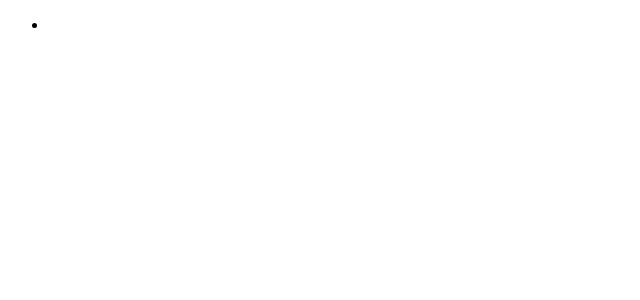
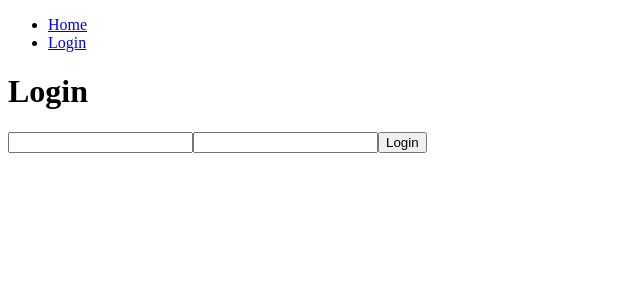
Before and after one commit to AkshayTeja/Basic-MERN-CRUD-App, a React (Create React App) app in the folder frontend/: page /login in a window 1280 px wide. Shown: the top 300 px of the page, without its empty margins (0-640 px from the left). Built offline with nearby package versions, Linux system fonts and the light colour scheme.

Commit message:
Login functionality added

```diff
--- a/frontend/src/components/App.js
+++ b/frontend/src/components/App.js
@@ -12,11 +12,17 @@ function App() {
   return (
   <div className="App">
     <BrowserRouter>
+
+      {/*Navigation*/}
       <ul>
         <li>
-
+          <Link to="/">Home</Link>
+        </li>
+        <li>
+          <Link to="/login">Login</Link>
         </li>
       </ul>
+
       <Routes>
         <Route index element={<NotesPage/>}/>
         <Route path="/login" element={<LoginPage/>}/>
--- /dev/null
+++ b/frontend/src/components/LoginForm.js
@@ -0,0 +1,15 @@
+import React from 'react'
+import authStore from '../stores/authStore'
+
+export default function LoginForm() {
+    const store=authStore();
+
+    return (
+        <form onSubmit={store.login}>
+            <input onChange={store.updateLoginForm} value={store.loginForm.email} type="email" name="email"/>
+            <input onChange={store.updateLoginForm} value={store.loginForm.password} type="password" name="password"/>
+            <button type="submit">Login</button>
+
+        </form>
+    );
+}
--- a/frontend/src/pages/LoginPage.js
+++ b/frontend/src/pages/LoginPage.js
@@ -1,8 +1,12 @@
 //Install react router library via npm install --save react-router-dom@6
+
+import LoginForm from "../components/LoginForm";
 
 export default function LoginPage() {
   return (
     <div>
+        <h1>Login</h1>
+        <LoginForm/>
 
     </div>
   )
--- /dev/null
+++ b/frontend/src/stores/authStore.js
@@ -0,0 +1,41 @@
+//This store is responsible for handling all auth stuff
+
+//Use npm install --save zustand, to get the library
+//Used for state management rather than redux
+//This file is responsible for handling all states associated with notes and functions that update state
+//Before moving everything here, we had all in App.js, now we refactor
+
+import { create } from "zustand";
+import axios from "axios";
+
+const authStore = create((set) => ({
+  loginForm: {
+    email: "",
+    password: "",
+  },
+
+  updateLoginForm: (e) => {
+    const  {name,value} = e.target;
+
+    set((state) => {
+        return {
+            loginForm: {
+                ...state.loginForm,
+                [name]: value,
+            },
+        };
+    });
+  },
+
+   login: async (e) => {
+    e.preventDefault();
+
+    const {loginForm} = authStore.getState();
+
+    const res = await axios.post("/login",loginForm, {withCredentials: true});
+    console.log(res);
+  },
+
+}));
+
+export default authStore;
```
